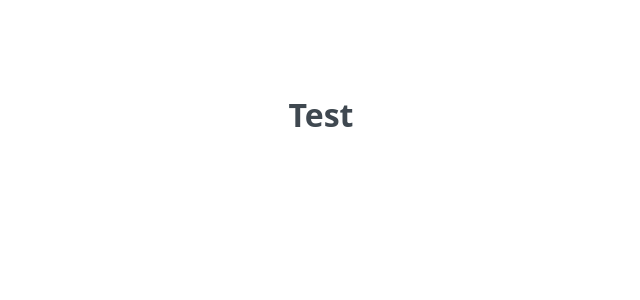
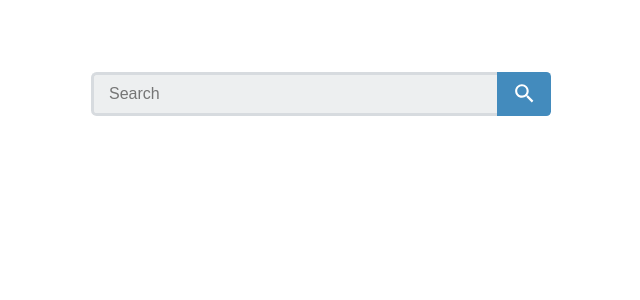
Before and after one commit to zacharybaca/image-gallery, a React (Create React App) app in the folder image-gallery/: page / in a window 1280 px wide. Shown: the top 300 px of the page, without its empty margins (319-959 px from the left). Built offline with nearby package versions, Linux system fonts and the light colour scheme.

Commit message:
converted search form into react component

```diff
--- a/image-gallery/src/App.js
+++ b/image-gallery/src/App.js
@@ -1,9 +1,10 @@
 import './index.css';
+import Form from './components/Form';
 
 function App() {
   return (
     <div className="container">
-      <h1>Test</h1>
+      <Form />
     </div>
   );
 }
--- /dev/null
+++ b/image-gallery/src/components/Form.js
@@ -0,0 +1,22 @@
+import React, { Component } from 'react';
+import '../index.css';
+
+
+class Form extends Component {
+    render() {
+        return (
+            <form className="search-form">
+                <input type="search" name="search" placeholder="Search" required/>
+                <button type="submit" class="search-button">
+                    <svg fill="#fff" height="24" viewBox="0 0 23 23" width="24" xmlns="http://www.w3.org/2000/svg">
+                        <path d="M15.5 14h-.79l-.28-.27C15.41 12.59 16 11.11 16 9.5 16 5.91 13.09 3 9.5 3S3 5.91 3 9.5 5.91 16 9.5 16c1.61 0 3.09-.59 4.23-1.57l.27.28v.79l5 4.99L20.49 19l-4.99-5zm-6 0C7.01 14 5 11.99 5 9.5S7.01 5 9.5 5 14 7.01 14 9.5 11.99 14 9.5 14z"/>
+                        <path d="M0 0h24v24H0z" fill="none"/>
+                    </svg>
+                </button>
+             </form>
+        )
+    }
+}
+
+
+export default Form;
```
